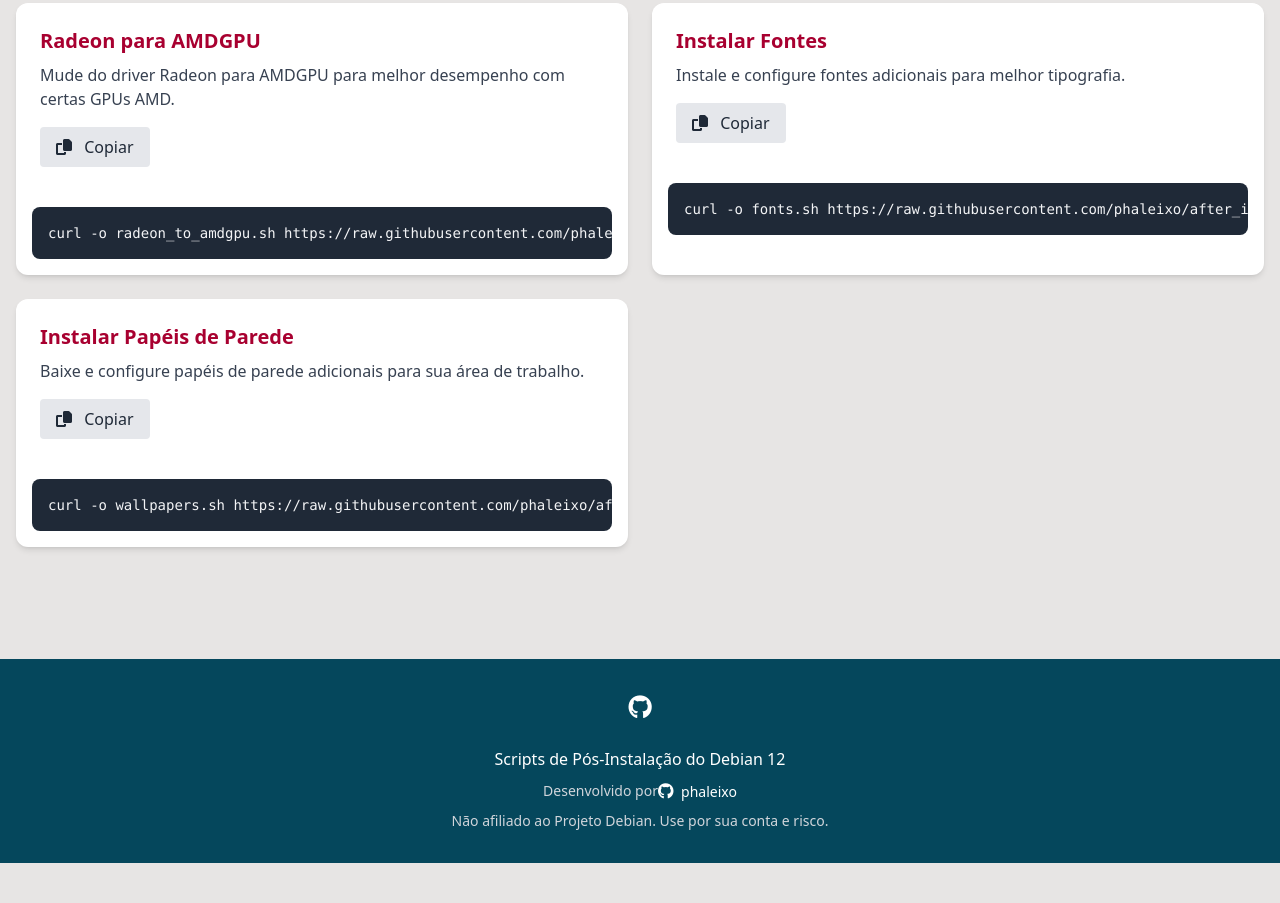
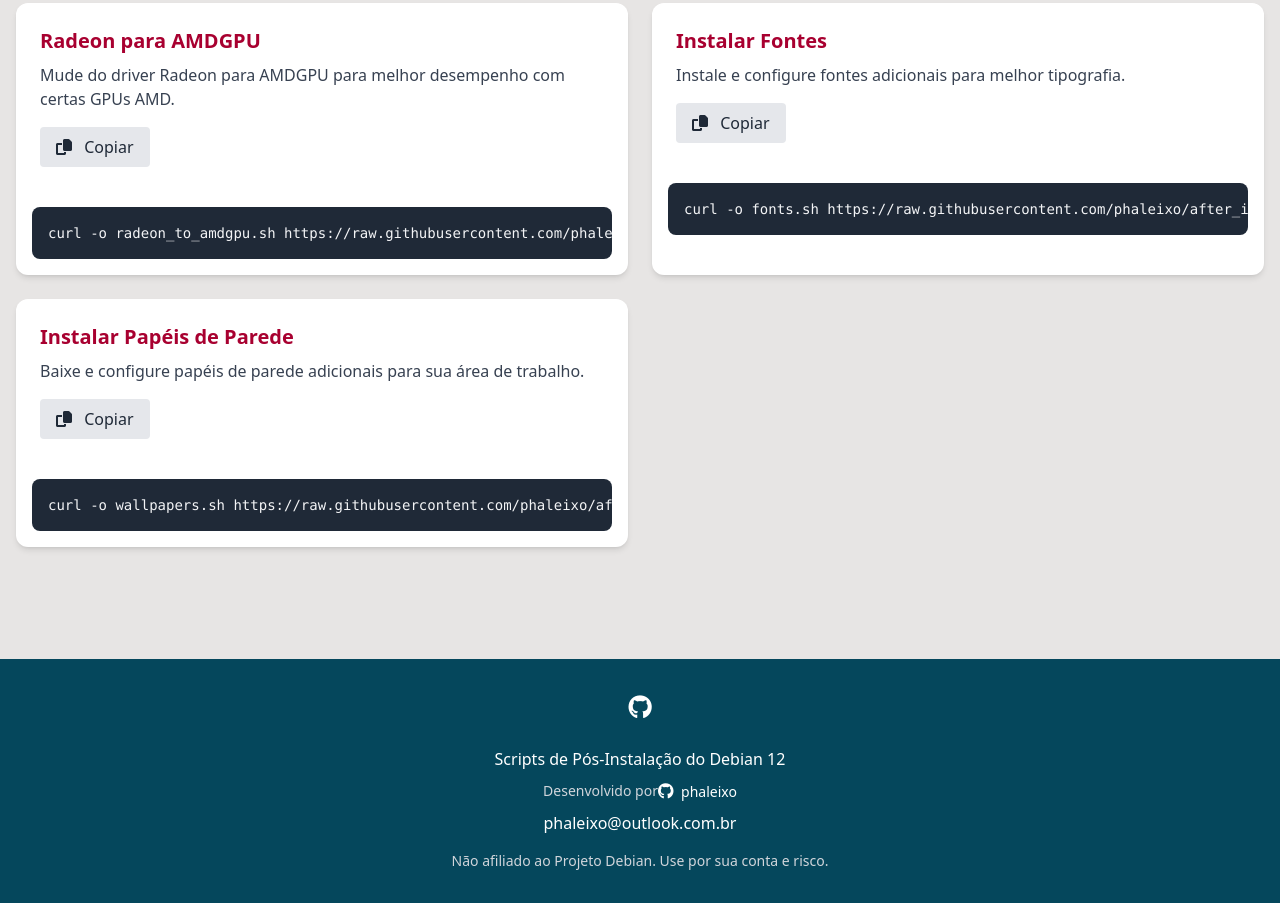
Before and after one commit to phaleixo/after_install_debian_12, a plain HTML site: page index.html in a window 1280 px wide. Shown: the part 2453-3356 px from the top of the page. Before the commit the page ends 3316 px from the top, so only its background shows below. Drawn offline with nearby package versions, Linux system fonts and the light colour scheme.

Commit message:
modified:   index.html

```diff
--- a/index.html
+++ b/index.html
@@ -333,10 +333,11 @@
                 Developed by
                 <a href="https://github.com/phaleixo" target="_blank"
                     class="text-white hover:text-gray-300 transition-colors">
-                    <i class="fab fa-github text-base mr-1"></i> phaleixo
+                    <i class="fab fa-github text-base mr-1"> </i> phaleixo
+                    <p>phaleixo@outlook.com.br</p>
                 </a>
             </p>
-            <p class="text-sm text-gray-300" data-i18n="footer.disclaimer">Não afiliado ao Projeto Debian. Use por sua
+            <p class="text-sm text-gray-300 mt-4" data-i18n="footer.disclaimer">Não afiliado ao Projeto Debian. Use por sua
                 conta e risco.</p>
         </div>
     </footer>
```
